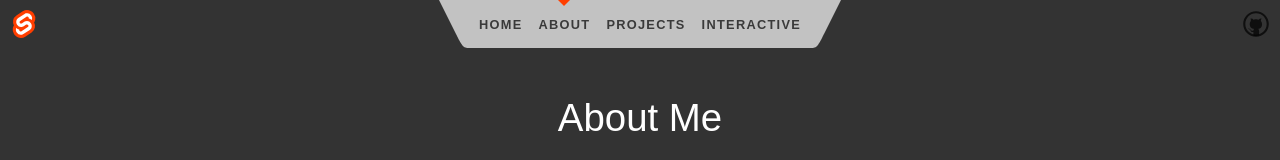
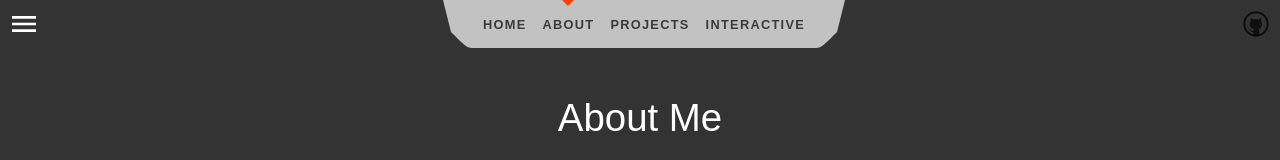
Before and after one commit to ksxjltze/leejiakeat, a SvelteKit app: page /about in a window 1280 px wide. Shown: the top 160 px of the page. Built offline with nearby package versions, Linux system fonts and the light colour scheme.

Commit message:
update header svg

```diff
--- a/src/routes/Header.svelte
+++ b/src/routes/Header.svelte
@@ -5,15 +5,18 @@
 </script>
 
 <header>
-	<div class="corner">
-		<a href="https://kit.svelte.dev">
+	<div style="margin-left: 0.5rem;" class="corner">
+		<!-- <a href="https://kit.svelte.dev">
 			<img src={logo} alt="SvelteKit" />
-		</a>
+		</a> -->
+		<svg viewBox="0 0 24 24" aria-hidden="true" style="fill: white;">
+			<path d="M3 6h18v2H3zm0 5h18v2H3zm0 5h18v2H3z" />
+		</svg>
 	</div>
 
 	<nav>
 		<svg viewBox="0 0 2 3" aria-hidden="true">
-			<path d="M0,0 L1,2 C1.5,3 1.5,3 2,3 L2,0 Z" />
+			<path d="M0,0 L0.5,2 C1.5,3 1.5,3 2,3 L2,0 Z"/>
 		</svg>
 		<ul>
 			<li aria-current={$page.url.pathname === '/' ? 'page' : undefined}>
@@ -30,7 +33,7 @@
 			</li>
 		</ul>
 		<svg viewBox="0 0 2 3" aria-hidden="true">
-			<path d="M0,0 L0,3 C0.5,3 0.5,3 1,2 L2,0 Z" />
+			<path d="M0,0 L0,3 C0.5,3 0.5,3 1.5,2 L2,0 Z"/>
 		</svg>
 	</nav>
 
```
